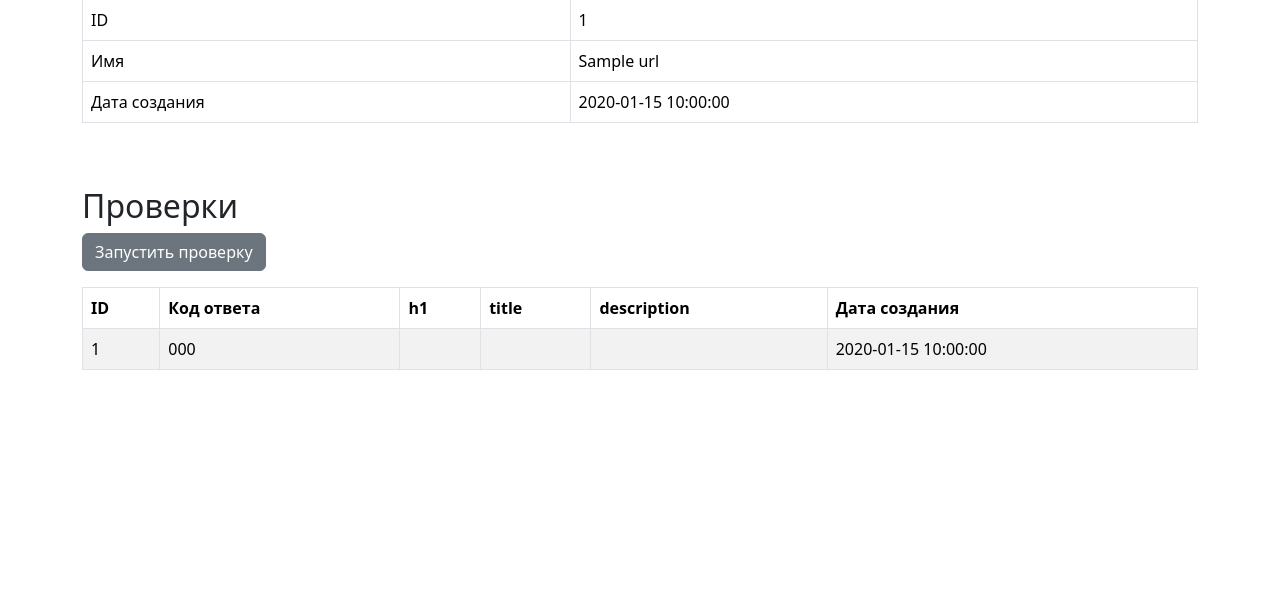
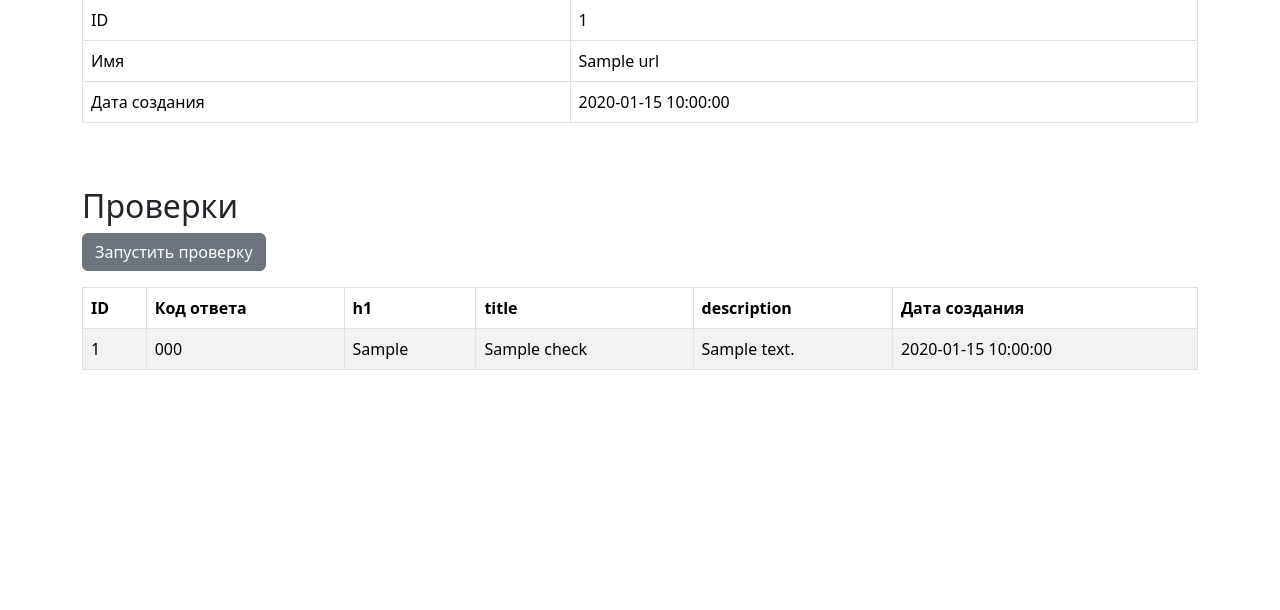
Before and after one commit to AlishaEvergreen/python-project-83, a Flask app: template page_analyzer/templates/url.html in a window 1280 px wide. Shown: the part 137-747 px from the top of the page. Run offline with Flask 3, Linux system fonts and the light colour scheme; the template is opened without the code that fills it: most values are stand-ins (such as "Sample title", 1, 10 or a date in 2020); parts of the project's set-up code (start-up, migrations or seed data) failed here and were passed over.

Commit message:
Extract and save page metadata (h1, title, description) using the BeautifulSoup library

```diff
--- a/page_analyzer/app.py
+++ b/page_analyzer/app.py
@@ -1,6 +1,7 @@
 import os
+
 import requests
-
+from bs4 import BeautifulSoup
 from dotenv import load_dotenv
 from flask import (
     Flask,
@@ -91,7 +92,17 @@ def check_url(id):
         response = requests.get(url['name'], timeout=10)
         response.raise_for_status()
         status_code = response.status_code
-        checks_repo.save_url_check(id, status_code)
+
+        soup = BeautifulSoup(response.text, "html.parser")
+        h1_tag = soup.find("h1")
+        title_tag = soup.title
+        meta_desc = soup.find("meta", attrs={"name": "description"})
+
+        h1 = h1_tag.text if h1_tag else ""
+        title = title_tag.text if title_tag else ""
+        description = meta_desc["content"] if meta_desc else ""
+
+        checks_repo.save_url_check(id, status_code, h1, title, description)
         flash("Страница успешно проверена", "success")
     except requests.exceptions.RequestException:
         flash("Произошла ошибка при проверке", "danger")
--- a/page_analyzer/repository.py
+++ b/page_analyzer/repository.py
@@ -83,7 +83,7 @@ class UrlChecksRepository(BaseRepository):
                             )
                 return cur.fetchall()
 
-    def save_url_check(self, id, status_code):
+    def save_url_check(self, id, status_code, h1, title, description):
         created_at = datetime.now().strftime('%Y-%m-%d')
 
         with self._connect() as conn:
@@ -95,7 +95,7 @@ class UrlChecksRepository(BaseRepository):
                     VALUES (%s, %s, %s, %s, %s, %s)
                     RETURNING id
                     """,
-                    (id, status_code, '', '', '', created_at)
+                    (id, status_code, h1, title, description, created_at)
                     )
                 url_check_id = cur.fetchone()[0]
             conn.commit()
--- a/page_analyzer/templates/url.html
+++ b/page_analyzer/templates/url.html
@@ -69,9 +69,9 @@
                             <tr>
                                 <td>{{ check.id }}</td>
                                 <td>{{ check.status_code }}</td>
-                                <td></td>
-                                <td></td>
-                                <td></td>
+                                <td>{{ check.h1 }}</td>
+                                <td>{{ check.title }}</td>
+                                <td>{{ check.description }}</td>
                                 <td>{{ check.created_at }}</td>
                             </tr>
                             {% endfor %}
--- a/pyproject.toml
+++ b/pyproject.toml
@@ -8,6 +8,7 @@ version = "0.1.0"
 description = "Project #3 - Page Analyzer"
 readme = "README.md"
 dependencies = [
+    "beautifulsoup4>=4.13.3",
     "flask>=3.1.0",
     "gunicorn>=23.0.0",
     "psycopg2-binary>=2.9.10",
```
Also changed, not shown: 1 other file.
